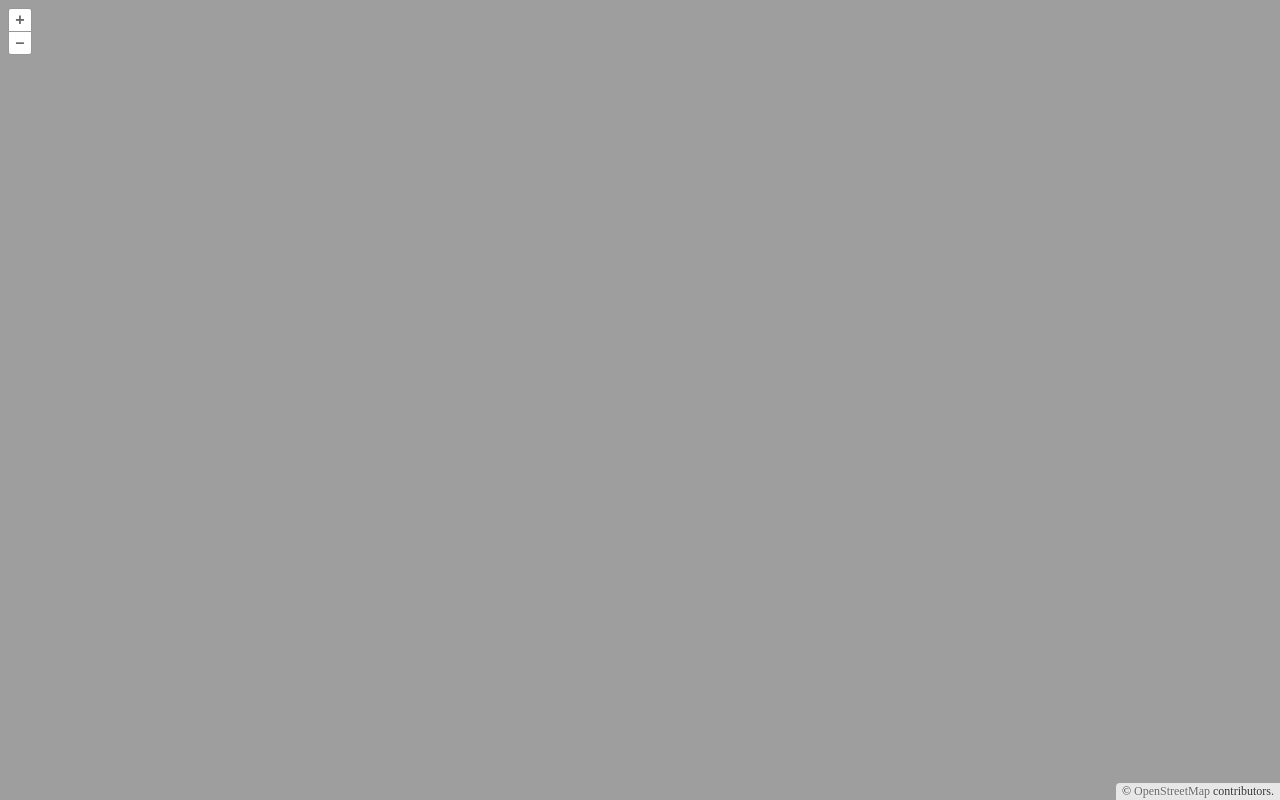
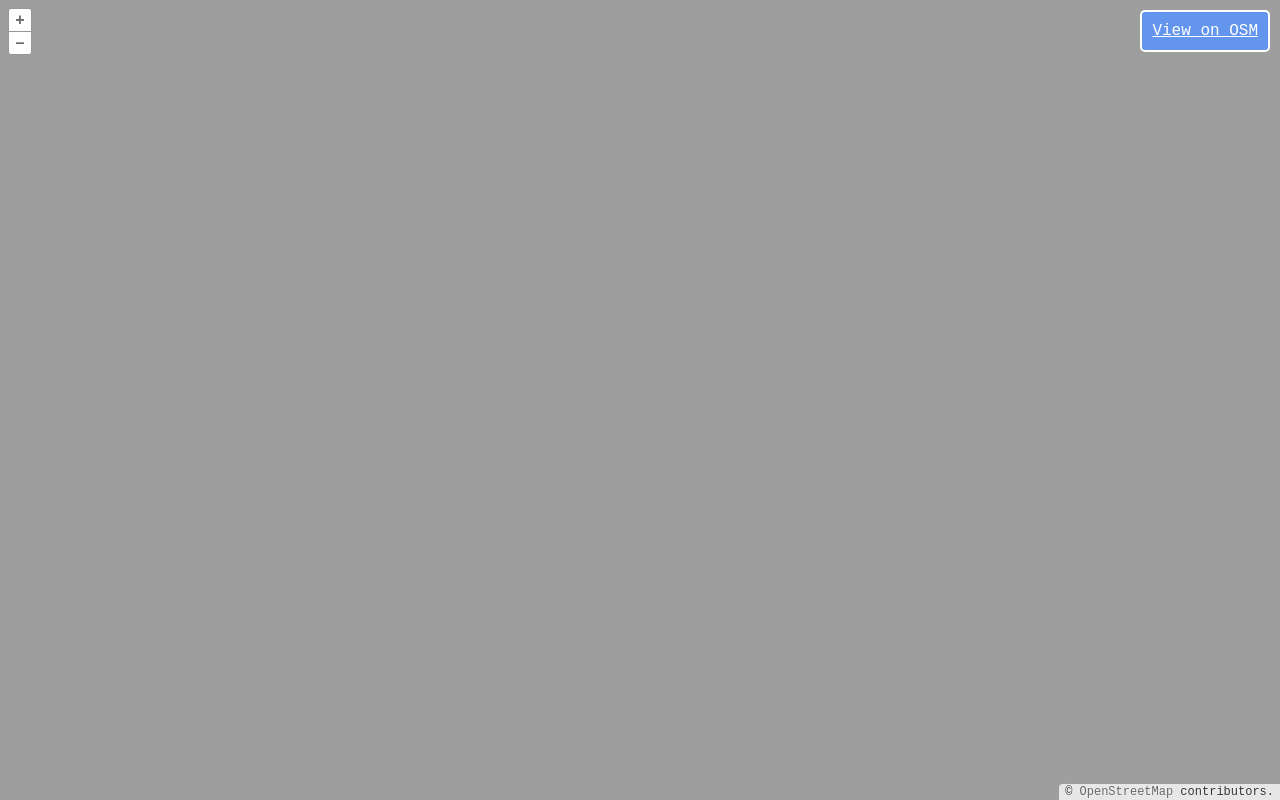
Before and after one commit to chrstnbwnkl/valhalla-locate-road-segments-frontend, a website built with Vite: page index.html in a window 1280 px wide. Built offline with nearby package versions, Linux system fonts and the light colour scheme.

Commit message:
osm link

```diff
--- /dev/null
+++ b/index.css
@@ -0,0 +1,30 @@
+body {
+    font-family: 'Courier New', Courier, monospace;
+}
+#map-actions {
+    z-index: 10;
+    position: absolute;
+    width: 100vw;
+    height: 100vh;
+    pointer-events: none;
+    display: flex;
+align-items: flex-start;
+justify-content: end;
+
+}
+
+#map-actions a {
+    pointer-events: auto;
+    padding: 10px;
+    margin: 10px;
+    background-color: cornflowerblue;
+    border: 2px  solid white;
+    border-radius: 5px;
+    color: white;
+    font-size: medium;
+    cursor: pointer;
+}
+
+#map-actions a:hover {
+    background-color: rgb(72, 107, 172);
+}
--- a/index.html
+++ b/index.html
@@ -1,18 +1,23 @@
 <!DOCTYPE html>
 <html lang="en">
   <head>
-    <meta charset="UTF-8">
-    <meta name="viewport" content="width=device-width, initial-scale=1.0">
+    <meta charset="UTF-8" />
+    <meta name="viewport" content="width=device-width, initial-scale=1.0" />
     <title>Valhalla Debug</title>
-    <link rel="stylesheet" href="node_modules/ol/ol.css">
+    <link rel="stylesheet" href="node_modules/ol/ol.css" />
+    <link rel="stylesheet" href="index.css" />
     <style>
-        html, body {
+      html,
+      body {
         margin: 0;
       }
     </style>
   </head>
   <body>
-    <div id="map" style="height: 100vh; width: 100vw;"></div>
+    <div id="map" style="height: 100vh; width: 100vw; position: absolute"></div>
+    <div id="map-actions">
+      <a id="osm-link" target="_blank">View on OSM</a>
+    </div>
     <script type="module" src="index.js"></script>
   </body>
 </html>
--- a/index.js
+++ b/index.js
@@ -18,10 +18,11 @@ function createLayer(layerArgs = {}, sourceArgs = {}) {
   });
 }
 
-function pointFromCoordinates(coords, id) {
+function pointFromCoordinates(coords, id, deadend) {
   return new Feature({
     id,
     geometry: new Point(coords),
+    deadend,
   });
 }
 
@@ -123,7 +124,15 @@ const nodeLayer = createLayer({
         "circle-radius": ["match", ["%", ["get", "id"], 2], 0, 12, 7],
         "circle-fill-color": makeMatchExpression(palette, 0.5),
         "circle-stroke-color": makeMatchExpression(palette),
-        "circle-stroke-width": 2,
+        "circle-stroke-width": [
+          "match",
+          ["get", "deadend"],
+          true,
+          5,
+          false,
+          2,
+          2,
+        ],
       },
     },
   ],
@@ -154,7 +163,8 @@ const map = new Map({
     zoom: 11,
   }),
 });
-map.addInteraction(new Link());
+const link = new Link({ params: ["x", "y", "z"] });
+map.addInteraction(link);
 
 async function handleClick(e) {
   // add clicked location
@@ -190,7 +200,6 @@ async function handleClick(e) {
   for (const edge of json[0].edges) {
     ++id;
     const seg = edge.full_road_segment;
-    console.log(seg.percent_along);
     if (seg.shape) {
       const geom = decodePolyline(seg.shape);
       segments.push(lineFromCoordinates(geom, id));
@@ -202,9 +211,9 @@ async function handleClick(e) {
       const en = seg.intersections.end_node;
       console.log(en);
       nodes.push(
-        pointFromCoordinates([sn.node.lon, sn.node.lat], id),
+        pointFromCoordinates([sn.node.lon, sn.node.lat], id, sn.deadend),
         pointFromCoordinates([seg.mid_point.lon, seg.mid_point.lat], id),
-        pointFromCoordinates([en.node.lon, en.node.lat], id)
+        pointFromCoordinates([en.node.lon, en.node.lat], id, en.deadend)
       );
     }
   }
@@ -214,3 +223,19 @@ async function handleClick(e) {
 }
 
 map.on("click", handleClick);
+
+function getOSMUrl(x, y, z) {
+  return `https://osm.org/#map=${z}/${y}/${x}`;
+}
+
+const osmButton = document.getElementById("osm-link");
+function handleLinkChange(e) {
+  let params = new URLSearchParams(document.location.search);
+  osmButton.href = getOSMUrl(
+    params.get("x"),
+    params.get("y"),
+    Math.round(Number(params.get("z")))
+  );
+}
+
+map.on("moveend", handleLinkChange);
```
Lines whose indentation alone changed are shown as unchanged.
